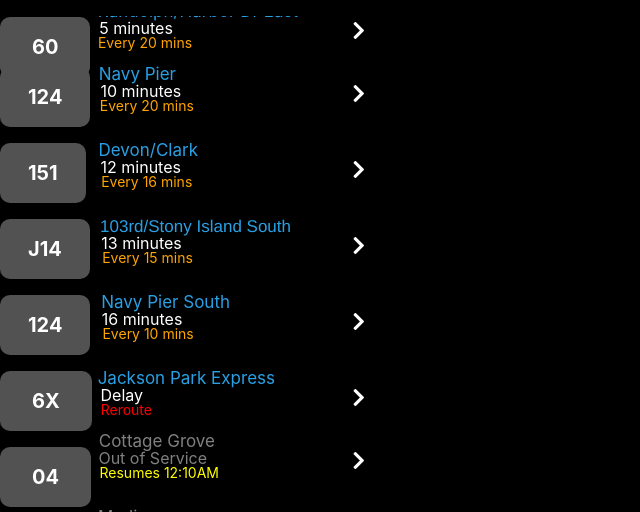
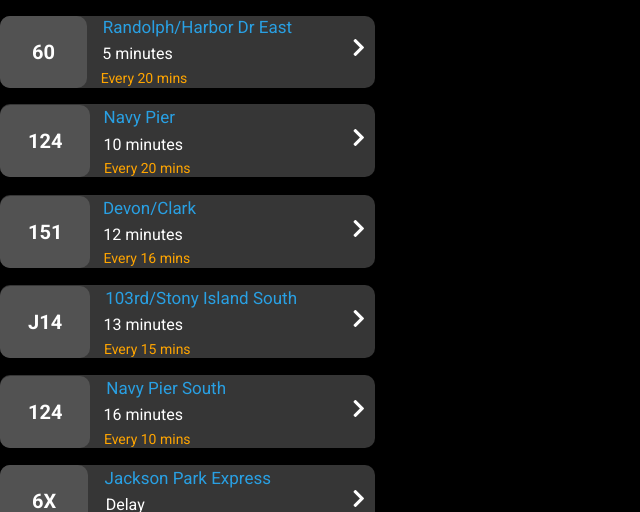
Before and after one commit to chretienn/Busy_Bus, a plain HTML site: page index.html in a window 1280 px wide. Shown: the part 440-952 px from the top of the page, without its empty margins (0-640 px from the left). Drawn offline with Linux system fonts and the light colour scheme.

Commit message:
01/01/19 CSS Update

```diff
--- a/css/style.css
+++ b/css/style.css
@@ -7,7 +7,8 @@ color: white;
 background-color: black;
 background-repeat: no-repeat;
 font-size: 20px;
-font-family: "SF Pro Display", "sans-serif";
+font-family: 'Roboto', sans-serif;
+
 }
 
 .container {
@@ -47,7 +48,7 @@ background: black;
 font-weight: bold;
 border-radius: 10px;
 text-align: center;
-margin-top: 1px;
+margin-top: 1;
 background-color: #525252;
 color: white;
 padding: 20px 32px;
@@ -55,7 +56,7 @@ display: inline-block;
 font-size: 20px;
 position: relative;
 z-index: 2;
-font-family: 'SF Pro Text';
+font-family: 'Roboto', sans-serif;
 }
 
 .number2 {
@@ -70,7 +71,7 @@ display: inline-block;
 font-size: 20px;
 position: relative;
 z-index: 2;
-font-family: 'SF Pro Text';
+font-family: 'Roboto', sans-serif;
 }
 
 .list1 {
@@ -90,7 +91,7 @@ position: relative;
 }
 
 
-.bus1 {
+.route-box {
 border-radius: 10px;
 line-height: 1.6;
 background-color: #363636;
@@ -109,100 +110,100 @@ display: inline-block;
 
 .route1 {
 font-size: 17px;
-padding-right: 77px;
+padding-right: 83px;
 text-align: right;
 font-weight: normal;
 color: #29A0E3;
-font-family: 'SF Pro Text';
+font-family: 'Roboto', sans-serif;
 
 }
 
 .route2 {
 font-size: 17px;
-padding-right: 199px;
+padding-right: 200px;
 text-align: right;
 font-weight: normal;
 color: #29A0E3;
-font-family: 'SF Pro Text';
+font-family: 'Roboto', sans-serif;
 
 }
 
 .route3 {
 font-size: 17px;
-padding-right: 177px;
+padding-right: 179px;
 text-align: right;
 font-weight: normal;
 color: #29A0E3;
-font-family: 'SF Pro Text';
+font-family: 'Roboto', sans-serif;
 
 }
 
 .route4 {
 font-size: 17px;
-padding-right: 84px;
+padding-right: 78px;
 text-align: right;
 font-weight: normal;
 color: #29A0E3;
-font-family: 'Source Sans Pro', Helvetica, Arial, sans-serif;
+font-family: 'Roboto', sans-serif;
 
 }
 
 .route5 {
 font-size: 17px;
-padding-right: 145px;
+padding-right: 149px;
 text-align: right;
 font-weight: normal;
 color: #29A0E3;
-font-family: 'SF Pro Text', Helvetica, Arial, sans-serif;
+font-family: 'Roboto', sans-serif;
 
 }
 
 .route6 {
 font-size: 17px;
-padding-right: 100px;
+padding-right: 104px;
 text-align: right;
 font-weight: normal;
 color: #29A0E3;
-font-family: 'SF Pro Text', Helvetica, Arial, sans-serif;
+font-family: 'Roboto', sans-serif;
 
 }
 
 .route7 {
 font-size: 17px;
-padding-right: 160px;
+padding-right: 164px;
 text-align: right;
 font-weight: normal;
 color: grey;
-font-family: 'SF Pro Text', Helvetica, Arial, sans-serif;
+font-family: 'Roboto', sans-serif;
 
 }
 
 .route8 {
 font-size: 17px;
-padding-right: 190px;
+padding-right: 185px;
 text-align: center;
 font-weight: normal;
 color: grey;
-font-family: 'SF Pro Text', Helvetica, Arial, sans-serif;
+font-family: 'Roboto', sans-serif;
 }
 
 .route9 {
 font-size: 17px;
-padding-right: 125px;
+padding-right: 127px;
 text-align: right;
 font-weight: normal;
 color: grey;
-font-family: 'SF Pro Text', Helvetica, Arial, sans-serif;
+font-family: 'Roboto', sans-serif;
 
 }
 
 .arrival1 {
 text-align: center;
 font-size: 16px;
-padding-right: 103px;
+padding-right: 100px;
 font-weight: normal;
 color: white;
-font-family: 'SF Pro Text', Helvetica, Arial, sans-serif;
+font-family: 'Roboto', sans-serif;
 }
 
 .arrival2 {
@@ -211,7 +212,7 @@ font-size: 16px;
 padding-right: 192px;
 font-weight: normal;
 color: white;
-font-family: 'SF Pro Text', Helvetica, Arial, sans-serif;
+font-family: 'Roboto', sans-serif;
 }
 
 .arrival3 {
@@ -220,7 +221,7 @@ font-size: 16px;
 padding-right: 229px;
 font-weight: normal;
 color: white;
-font-family: 'SF Pro Text', Helvetica, Arial, sans-serif;
+font-family: 'Roboto', sans-serif;
 }
 
 .arrival4 {
@@ -229,26 +230,26 @@ font-size: 16px;
 padding-right: 149px;
 font-weight: normal;
 color: gray;
-font-family: 'SF Pro Text', Helvetica, Arial, sans-serif;
+font-family: 'Roboto', sans-serif;
 }
 
 .frequency1 {
 font-size: 14px;
-padding-right: 85px;
+padding-right: 87px;
 color: orange;
 font-weight: normal;
 text-align: center;
-font-family: 'SF Pro Text';
+font-family: 'Roboto', sans-serif;
 }
 
 .frequency2 {
 text-align: center;
 font-size: 14px;
-padding-right: 180px;
+padding-right: 184px;
 color: orange;
 font-weight: normal;
 text-align: center;
-font-family: 'SF Pro Text';
+font-family: 'Roboto', sans-serif;
 }
 
 .frequency3 {
@@ -258,18 +259,18 @@ padding-right: 220px;
 color: red;
 font-weight: normal;
 text-align: center;
-font-family: 'SF Pro Text';
+font-family: 'Roboto', sans-serif;
 }
 
 .frequency4 {
 text-align: center;
 font-size: 14px;
 padding-left: 20px;
-padding-right: 156px;
+padding-right: 153px;
 color: yellow;
 font-weight: normal;
 text-align: center;
-font-family: 'SF Pro Text';
+font-family: 'Roboto', sans-serif;
 }
 
 .frequency5 {
@@ -280,7 +281,7 @@ padding-right: 160px;
 color: yellow;
 font-weight: normal;
 text-align: center;
-font-family: 'SF Pro Text';
+font-family: 'Roboto', sans-serif;
 }
 
 .chevron {
```
Lines whose indentation alone changed are shown as unchanged.
